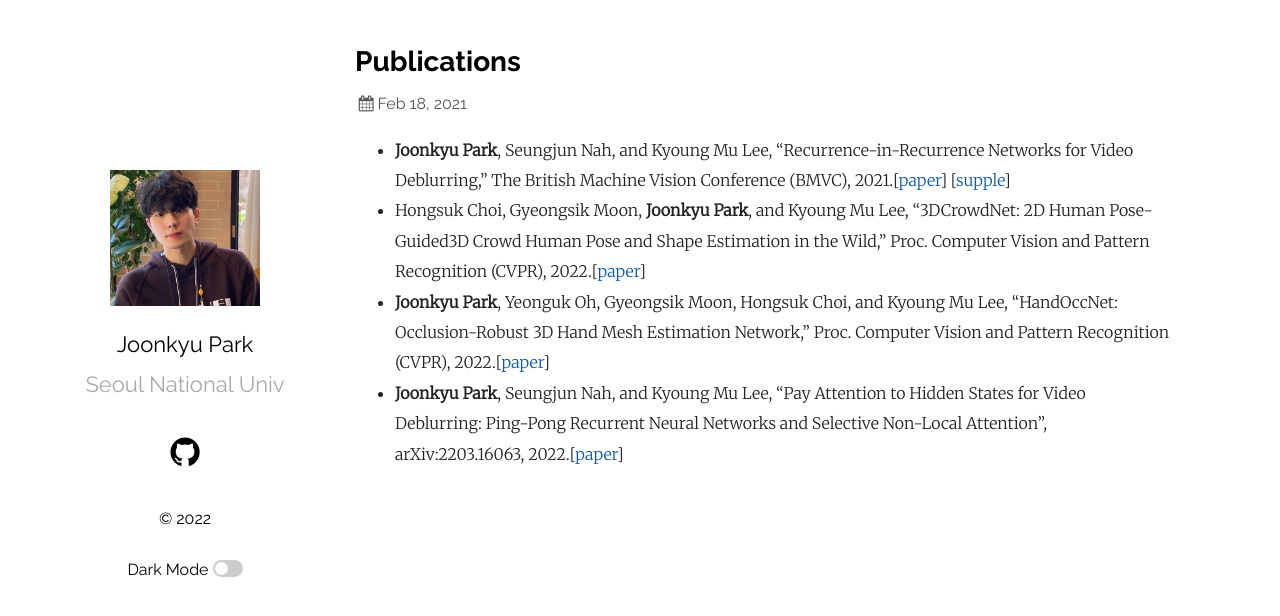
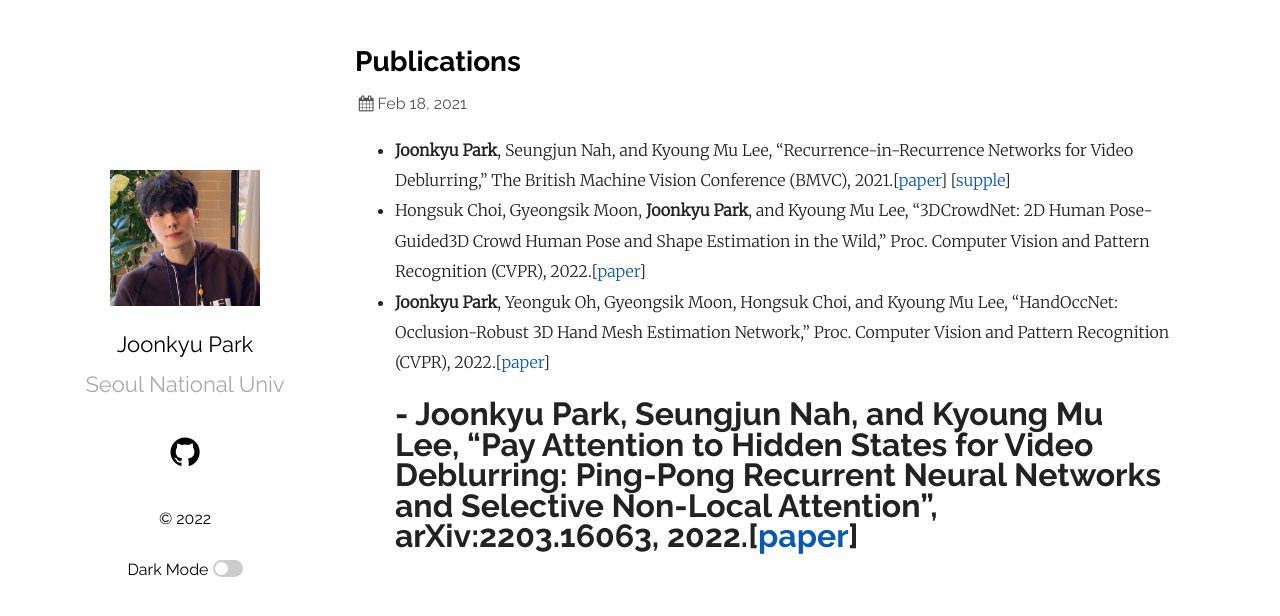
Before and after one commit to jkpark0825/jkpark0825_2.github.io, a Jekyll site: the page built from _posts/2021-10-18-welcome-to-jekyll.markdown, in a window 1280 px wide. Shown: the top 616 px of the page. Built offline with Jekyll 4.4.1, drawn with Linux system fonts in a browser that asks for light colours.

```diff
--- a/_posts/2021-10-18-welcome-to-jekyll.markdown
+++ b/_posts/2021-10-18-welcome-to-jekyll.markdown
@@ -6,7 +6,7 @@ date:   2021-02-18 14:59:54 +0900
 - <strong>Joonkyu Park</strong>, Seungjun Nah, and Kyoung Mu Lee, “Recurrence-in-Recurrence Networks for Video Deblurring,” The British Machine Vision Conference (BMVC), 2021.[[paper](https://www.bmvc2021-virtualconference.com/assets/papers/0149.pdf)] [[supple](https://www.bmvc2021-virtualconference.com/assets/supp/0149_supp.zip)]
 - Hongsuk Choi, Gyeongsik Moon, <strong>Joonkyu Park</strong>, and Kyoung Mu Lee, "3DCrowdNet: 2D Human Pose-Guided3D Crowd Human Pose and Shape Estimation in the Wild," Proc. Computer Vision and Pattern Recognition (CVPR), 2022.[[paper](https://arxiv.org/pdf/2104.07300.pdf)]
 - <strong>Joonkyu Park</strong>, Yeonguk Oh, Gyeongsik Moon, Hongsuk Choi, and Kyoung Mu Lee, “HandOccNet: Occlusion-Robust 3D Hand Mesh Estimation Network,” Proc. Computer Vision and Pattern Recognition (CVPR), 2022.[[paper](https://arxiv.org/abs/2203.14564)]
-- <strong>Joonkyu Park</strong>, Seungjun Nah, and Kyoung Mu Lee, "Pay Attention to Hidden States for Video Deblurring: Ping-Pong Recurrent Neural Networks and Selective Non-Local Attention", arXiv:2203.16063, 2022.[[paper](https://arxiv.org/abs/2203.16063)]
+# - <strong>Joonkyu Park</strong>, Seungjun Nah, and Kyoung Mu Lee, "Pay Attention to Hidden States for Video Deblurring: Ping-Pong Recurrent Neural Networks and Selective Non-Local Attention", arXiv:2203.16063, 2022.[[paper](https://arxiv.org/abs/2203.16063)]
 
 [jekyll-docs]: http://jekyllrb.com/docs/home
 [jekyll-gh]:   https://github.com/jekyll/jekyll
```
